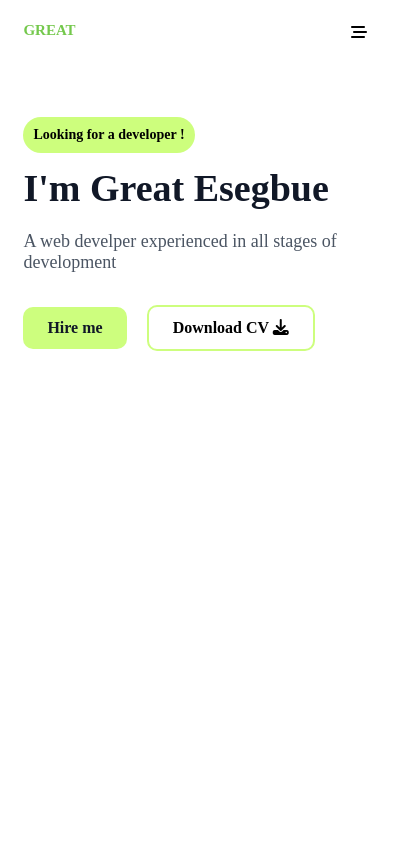
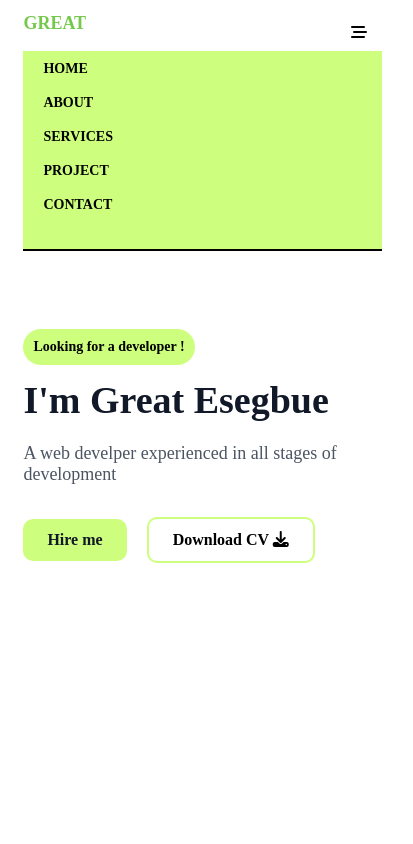
Before and after one commit to Eminent18254/portfolio, a plain HTML site: page index.html in a window 390 px wide. Shown: the top 844 px of the page, 413 px wide, since content can reach past the window. Drawn offline with Linux system fonts and the light colour scheme.

Commit message:
updated nav-bar

```diff
--- a/style.css
+++ b/style.css
@@ -286,23 +286,21 @@ main {
 
 /* projects section */
 
-.project-section > h3{
+.project-section > h3 {
   margin-top: 10%;
   text-align: center;
   text-transform: uppercase;
   font-size: 18px;
 }
 
-.project-section > .projects{
-  display: flex ;
+.project-section > .projects {
+  display: flex;
   gap: 18px;
   margin-top: 4%;
   justify-content: center;
 }
 
-
-
-.project-section > .projects > .project-card{
+.project-section > .projects > .project-card {
   max-width: 400px;
   height: 320px;
   border-radius: 12px;
@@ -312,16 +310,16 @@ border-radius: 8px;
   position: relative;
 }
 
-.project-section > .projects > .project-card h3{
+.project-section > .projects > .project-card h3 {
   margin-top: 20px;
   margin-left: 2%;
 }
 
-.project-section > .projects > .project-card >a{
+.project-section > .projects > .project-card > a {
   text-decoration: none;
   position: absolute;
   bottom: 10%;
-  margin-left:2% ;
+  margin-left: 2%;
   color: black;
   background-color: #cdfe7d;
   padding: 8px;
@@ -329,15 +327,12 @@ border-radius: 8px;
   font-weight: 600;
   border-radius: 5px;
   border: 1px solid black;
-
 }
 
-
-.project-section > .projects > .project-card img{
-  width:400px;
+.project-section > .projects > .project-card img {
+  width: 400px;
   max-width: 100%;
   object-fit: cover;
-
 }
 
 main > .project > h3 {
@@ -561,22 +556,34 @@ main > .project .P {
 }
 
 @media (max-width: 490px) {
-header-section > .nav-section > .logo a {
+  .header-section > .nav-section > .logo a {
     font-size: 18px;
     font-weight: 600;
     display: inline-block;
+    position: absolute;
+    bottom: 96%;
   }
 
+  .header-section > .nav-section > .nav-bar {
+    display: flex;
+    flex-direction: column;
+    width: 490px;
+    max-width: 100%;
+    height: 200px;
+    gap: 18px;
+    border-bottom: 2px solid black;
+    margin-top: 13%;
+    padding-left: 20px;
+    padding-top: 10px;
+    background-color: #cdfe7d ;
 
-  .header-section > .nav-section > .nav-bar {
-    display: none;
   }
 
   .header-section > .hamburger-menu {
     display: inline-block;
     margin-left: 90%;
     position: absolute;
-    bottom:  95%;
+    bottom: 95%;
     margin-right: 2%;
   }
 
@@ -602,16 +609,12 @@ header-section > .nav-section > .logo a {
     flex-direction: column;
     margin-top: 8%;
   }
-   .project-section{
+  .project-section {
     margin-top: 8%;
-
   }
   .project-section > .projects {
     display: flex;
     flex-direction: row;
     flex-wrap: wrap;
-
   }
-
-
 }
```
Lines whose indentation alone changed are shown as unchanged.
